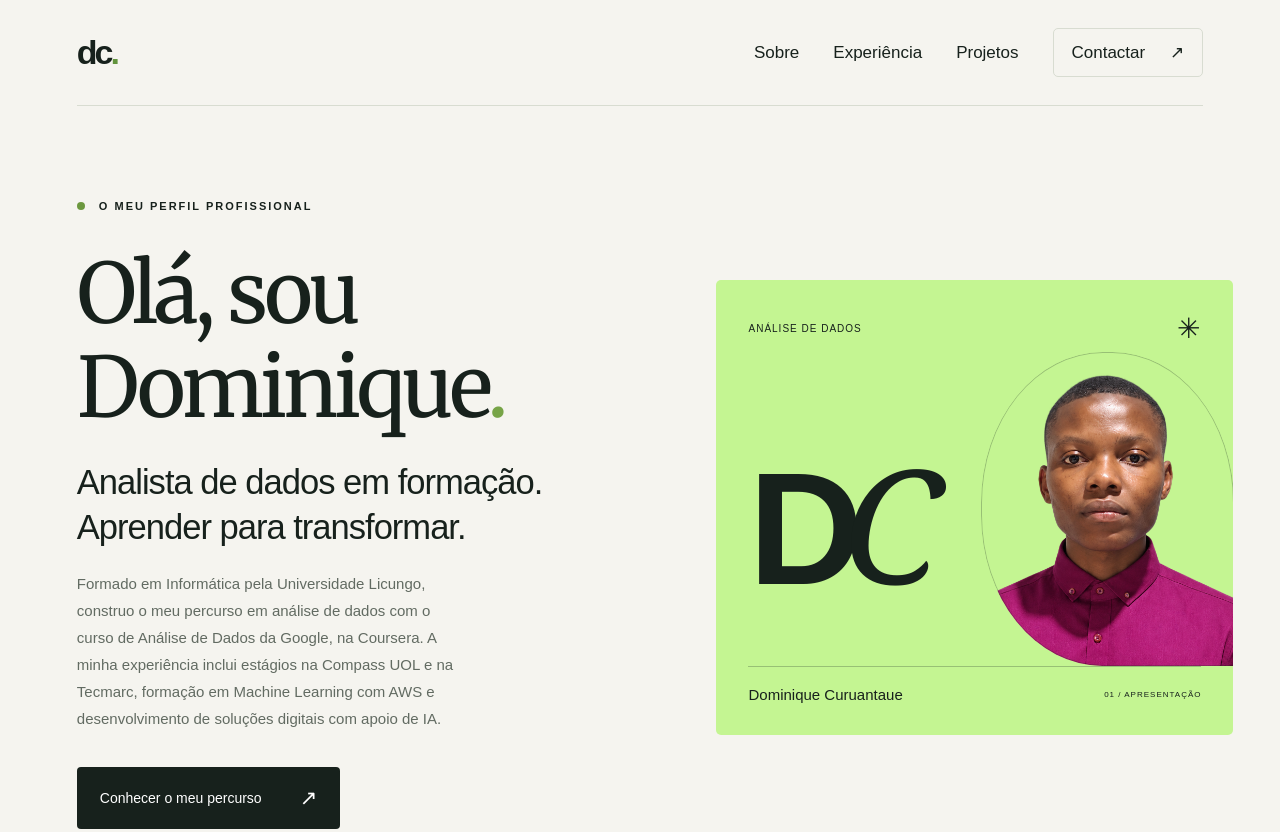
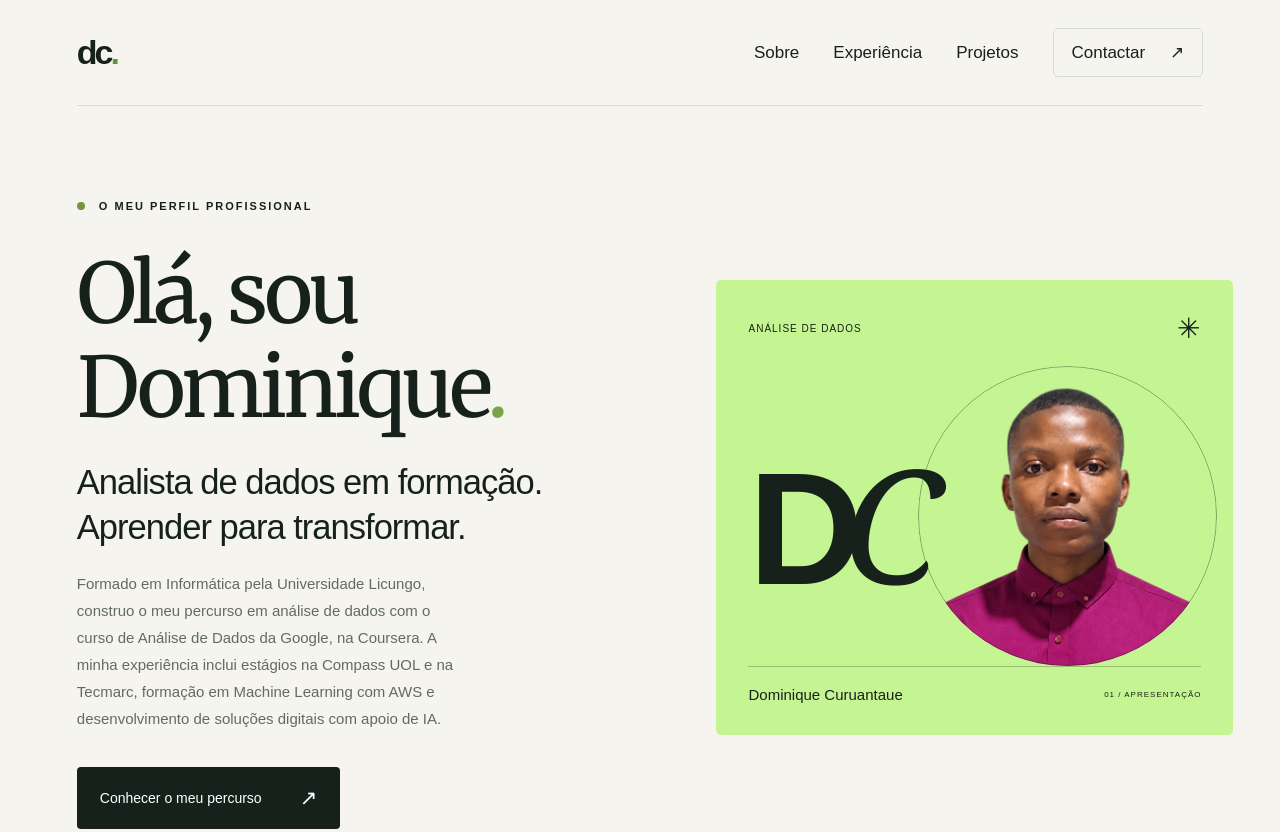
Before and after one commit to DominiqueCuruantaue/profissional_profile, a plain HTML site: page index.html in a window 1280 px wide. Shown: the top 832 px of the page. Drawn offline with Linux system fonts and the light colour scheme.

Commit message:
Publicar assets/css/style.css

```diff
--- a/assets/css/style.css
+++ b/assets/css/style.css
@@ -28,3 +28,8 @@
 .project+.project{margin-top:24px}
 #vclasse,#monografia{scroll-margin-top:30px}
 @media(max-width:760px){.hero h1{font-size:clamp(42px,9vw,68px);letter-spacing:-2px}}
+
+/* Closed circular portrait, fully contained inside the identity card. */
+.identity .portrait-frame{right:16px;width:58%;height:auto;aspect-ratio:1;border-radius:50%;overflow:hidden}
+.identity .portrait-frame:after{border:1px solid #17211c66;border-radius:50%;z-index:1}
+@media(max-width:380px){.identity .portrait-frame{right:12px;width:57%}}
```
